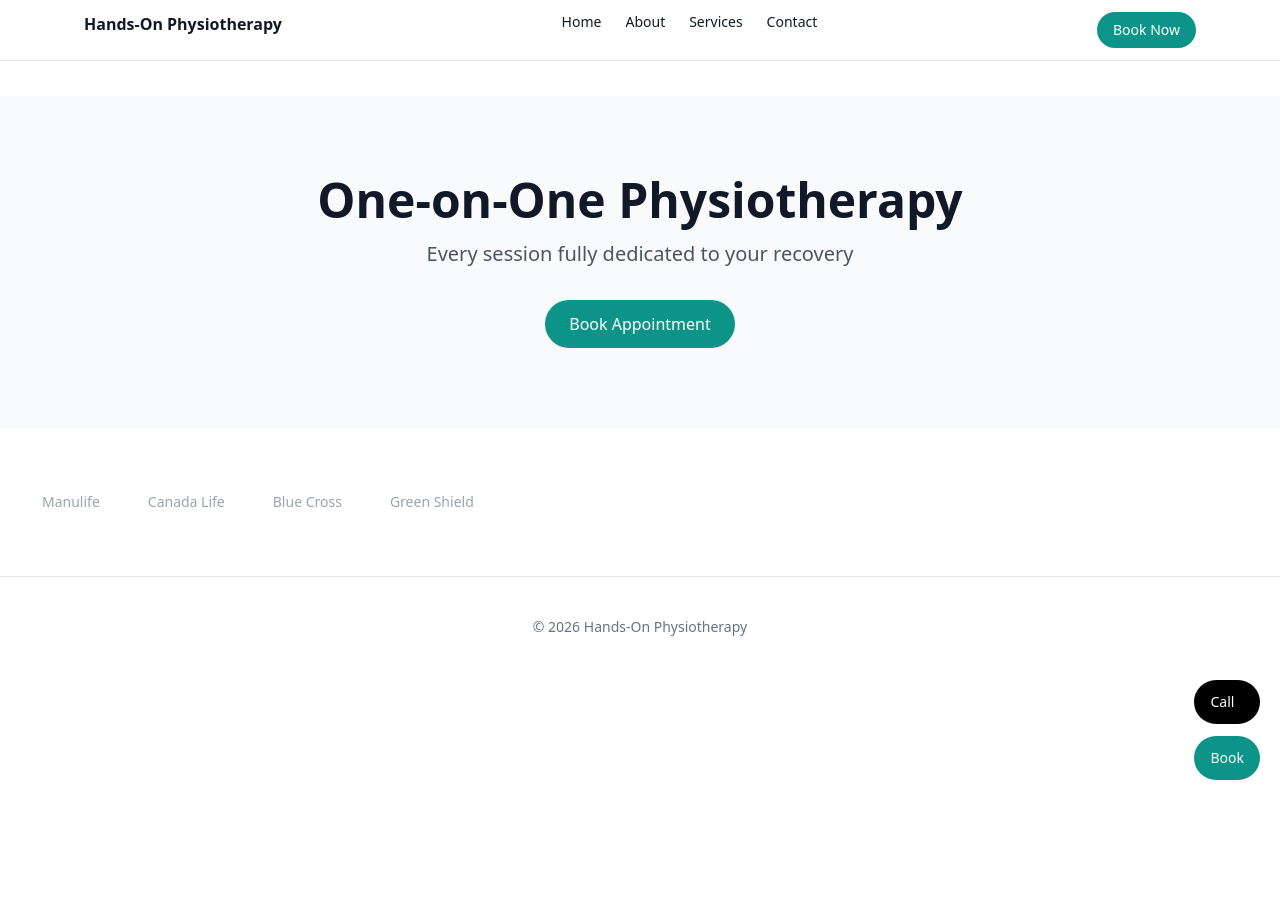
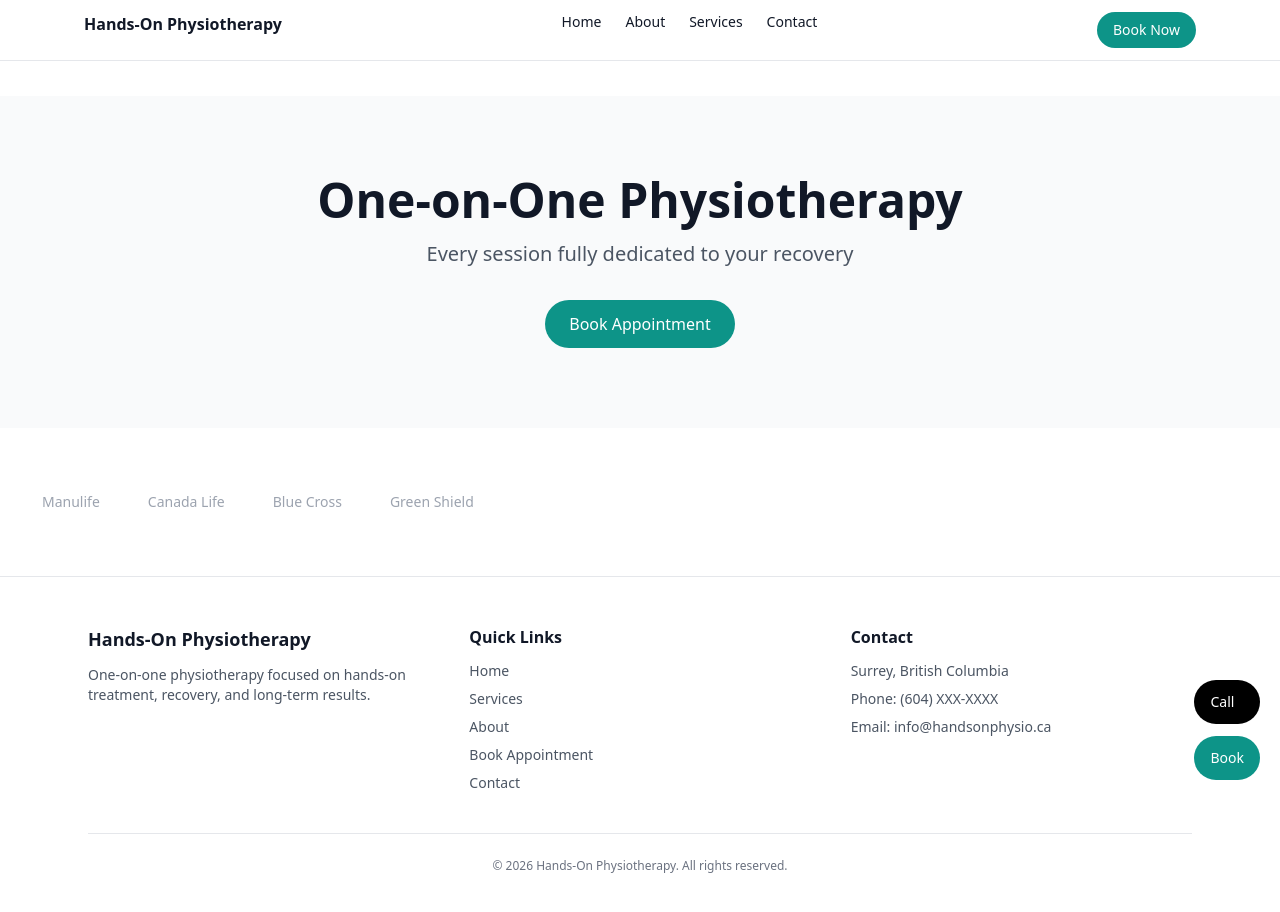
Before and after one commit to handsonphysio/handsonphysio.ca, a Next.js app: page / in a window 1280 px wide. Shown: the top 912 px of the page. Before the commit the page ends 800 px from the top, so only its background shows below. Built offline with nearby package versions, Linux system fonts and the light colour scheme.

Commit message:
Update footer.tsx

```diff
--- a/components/footer.tsx
+++ b/components/footer.tsx
@@ -1,7 +1,51 @@
 export default function Footer() {
   return (
-    <footer className="border-t py-10 text-center text-sm text-gray-500">
-      © {new Date().getFullYear()} Hands-On Physiotherapy
+    <footer className="border-t bg-white">
+      <div className="max-w-6xl mx-auto px-6 py-12">
+
+        <div className="grid md:grid-cols-3 gap-10">
+
+          {/* BRAND */}
+          <div>
+            <h3 className="font-bold text-lg">
+              Hands-On Physiotherapy
+            </h3>
+            <p className="text-sm text-gray-600 mt-3">
+              One-on-one physiotherapy focused on hands-on treatment,
+              recovery, and long-term results.
+            </p>
+          </div>
+
+          {/* QUICK LINKS */}
+          <div>
+            <h4 className="font-semibold mb-3">Quick Links</h4>
+            <ul className="space-y-2 text-sm text-gray-600">
+              <li><a href="/">Home</a></li>
+              <li><a href="/services">Services</a></li>
+              <li><a href="/about">About</a></li>
+              <li><a href="/booking">Book Appointment</a></li>
+              <li><a href="/contact">Contact</a></li>
+            </ul>
+          </div>
+
+          {/* CONTACT */}
+          <div>
+            <h4 className="font-semibold mb-3">Contact</h4>
+            <div className="text-sm text-gray-600 space-y-2">
+              <p>Surrey, British Columbia</p>
+              <p>Phone: (604) XXX-XXXX</p>
+              <p>Email: info@handsonphysio.ca</p>
+            </div>
+          </div>
+
+        </div>
+
+        {/* BOTTOM BAR */}
+        <div className="mt-10 pt-6 border-t text-center text-xs text-gray-500">
+          © {new Date().getFullYear()} Hands-On Physiotherapy. All rights reserved.
+        </div>
+
+      </div>
     </footer>
   );
 }
```
